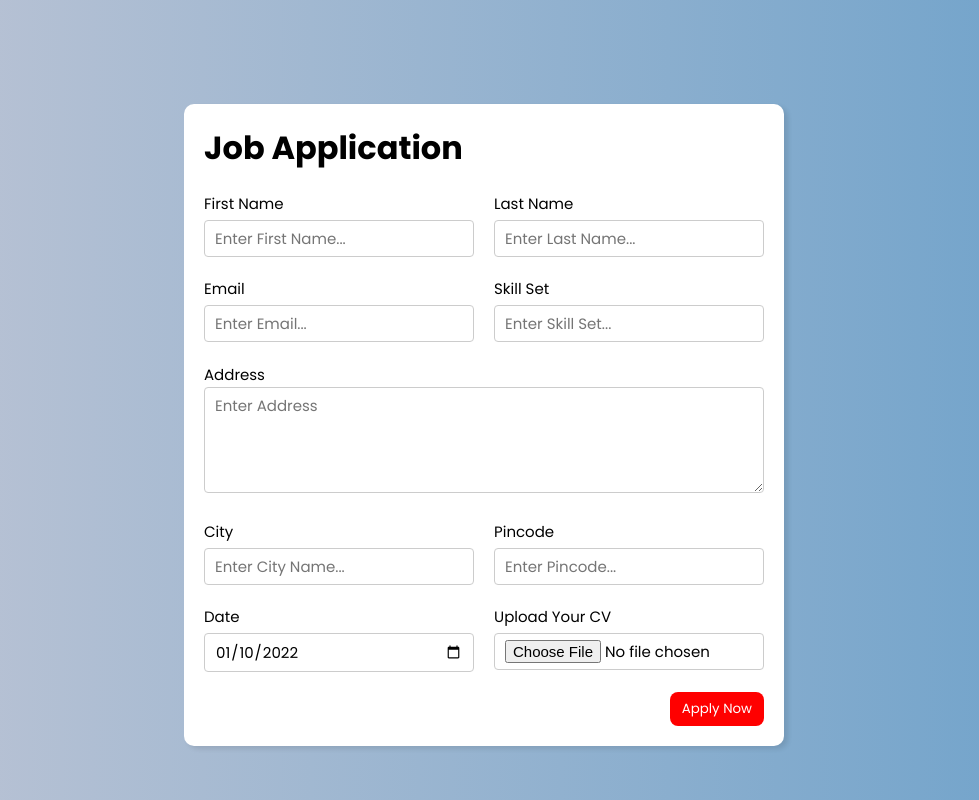
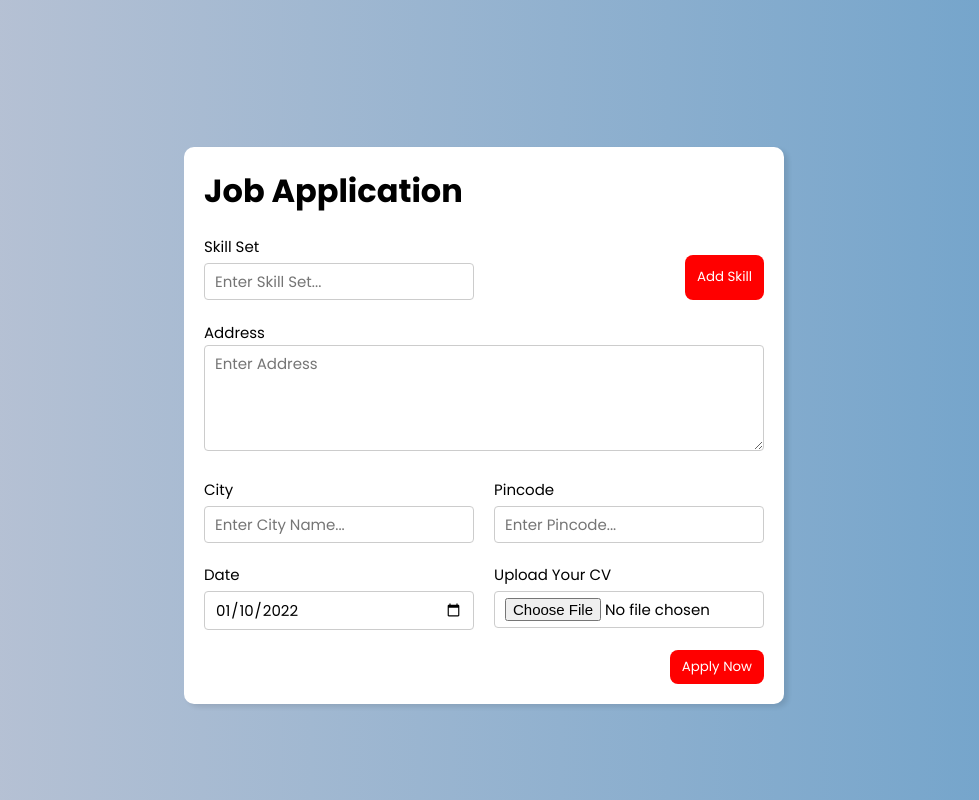
Before and after one commit to Kran891/jobportalreact, a React (Create React App) app: page /student/insertstudent in a window 1280 px wide. Shown: the whole page, without its empty margins (156-1135 px from the left). Built offline with nearby package versions, Linux system fonts and the light colour scheme.

Commit message:
InsertStudent modified

```diff
--- a/src/Components/Student/InsertStudent.js
+++ b/src/Components/Student/InsertStudent.js
@@ -1,6 +1,10 @@
-import React from "react";
+import React, { useState } from "react";
 import './InsertStudent.css';
 function InsertStudent() {
+  const [skillSet, setSkillSet]=useState ([]);
+  function addSkill(event) {
+
+  }
     return <div class="container">
     <div class="apply_box">
       <h1>
@@ -9,34 +13,6 @@ function InsertStudent() {
       </h1>
       <form action="#">
         <div class="form_container">
-          <div class="form_control">
-            <label for="first_name"> First Name </label>
-            <input
-              id="first_name"
-              name="first_name"
-              placeholder="Enter First Name..."
-            />
-            <span id="first_name_error" class="error"></span>
-          </div>
-          <div class="form_control">
-            <label for="last_name"> Last Name </label>
-            <input
-              id="last_name"
-              name="last_name"
-              placeholder="Enter Last Name..."
-            />
-            <span id="last_name_error" class="error"></span>
-          </div>
-          <div class="form_control">
-            <label for="email"> Email </label>
-            <input
-              type="email"
-              id="email"
-              name="email"
-              placeholder="Enter Email..."
-            />
-            <span id="email_error" class="error"></span>
-          </div>
           <div class="form_control">
             <label for="skills"> Skill Set </label>
             <input
@@ -47,6 +23,9 @@ function InsertStudent() {
             />
             <span id="skills_error" class="error"></span>
           </div>
+          <div class="button_container">
+          <button type="button"onclick={addSkill}>Add Skill</button>
+        </div>
           <div class="textarea_control">
             <label for="address"> Address </label>
             <textarea
```
